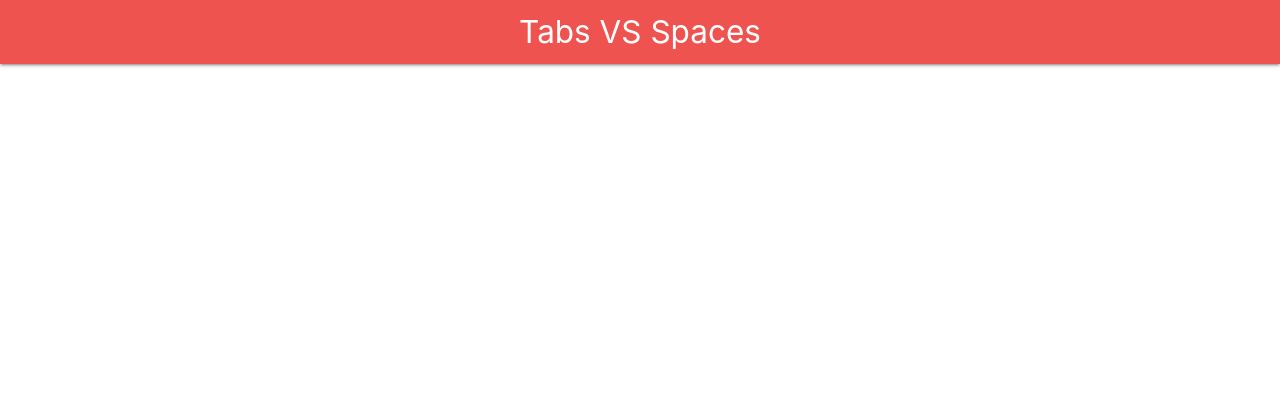
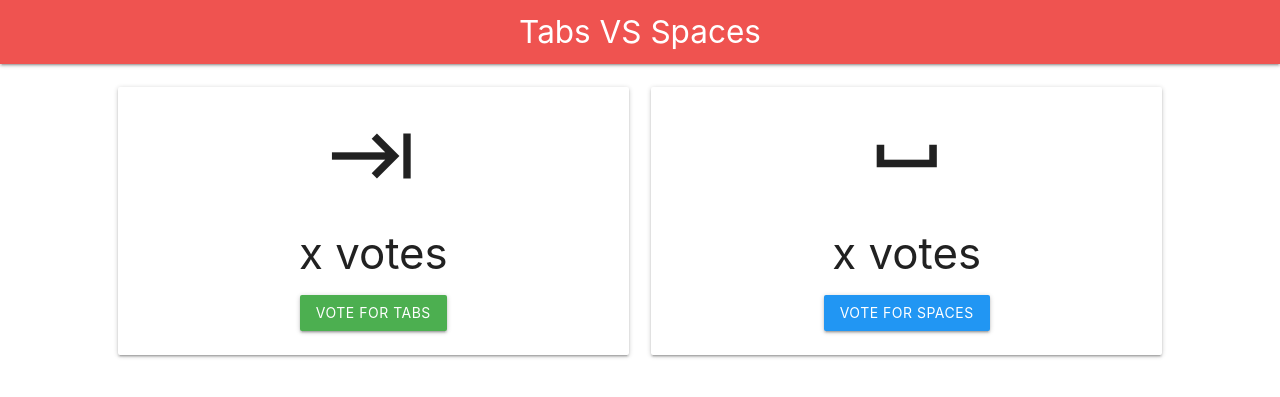
Before and after one commit to abbycar/python-tabs-vs-spaces-public, a Flask app: page / in a window 1280 px wide. Shown: the top 397 px of the page. Run offline with Flask 2, Linux system fonts and the light colour scheme.

Commit message:
Adds vote saving

```diff
--- a/app.py
+++ b/app.py
@@ -1,8 +1,10 @@
+import datetime
+
 import sqlalchemy
-from flask import Flask, render_template
+from flask import Flask, render_template, Response, request
 from sqlalchemy.orm import sessionmaker
 
-from models import create_database
+from models import create_database, Votes
 
 app = Flask(__name__)
 
@@ -61,9 +63,27 @@ def index():
 # """Tally votes and return vote information"""
 
 
-# @app.route("/", methods=["POST"])
-# def save_vote():
-# """Save vote to database"""
+@app.route("/", methods=["POST"])
+def save_vote():
+    # Get the team and time the vote was cast.
+    team = request.form["team"]
+    time_cast = datetime.datetime.utcnow()
+
+    if team != "TABS" and team != "SPACES":
+        return Response(response="Invalid team specified.", status=400)
+
+    try:
+        session.add(Votes(time_cast=time_cast, candidate=team))
+        session.commit()
+    except Exception as e:
+        return Response(
+            status=500,
+            response="Unable to successfully cast vote!",
+        )
+    return Response(
+        status=200,
+        response="Vote successfully cast for '{}'".format(team),
+    )
 
 
 # def access_secret_version(secret_version_id):
--- a/templates/index.html
+++ b/templates/index.html
@@ -26,22 +26,22 @@
 <!--            {% endif %}-->
 <!--        </h4>-->
 <!--    </div>-->
-<!--    <div class="row center">-->
-<!--        <div class="col s6 m5 offset-m1">-->
-<!--            <div class="card-panel">-->
-<!--                <i class="material-icons large">keyboard_tab</i>-->
-<!--                <h3>{{tab_count}} votes</h3>-->
-<!--                <button id="voteTabs" class="btn green">Vote for TABS</button>-->
-<!--            </div>-->
-<!--        </div>-->
-<!--        <div class="col s6 m5">-->
-<!--            <div class="card-panel">-->
-<!--                <i class="material-icons large">space_bar</i>-->
-<!--                <h3>{{space_count}} votes</h3>-->
-<!--                <button id="voteSpaces" class="btn blue">Vote for SPACES</button>-->
-<!--            </div>-->
-<!--        </div>-->
-<!--    </div>-->
+    <div class="row center">
+        <div class="col s6 m5 offset-m1">
+            <div class="card-panel">
+                <i class="material-icons large">keyboard_tab</i>
+                <h3>x votes</h3>
+                <button id="voteTabs" class="btn green">Vote for TABS</button>
+            </div>
+        </div>
+        <div class="col s6 m5">
+            <div class="card-panel">
+                <i class="material-icons large">space_bar</i>
+                <h3>x votes</h3>
+                <button id="voteSpaces" class="btn blue">Vote for SPACES</button>
+            </div>
+        </div>
+    </div>
 <!--    <h4 class="header center">Recent Votes</h4>-->
 <!--    <ul class="container collection center">-->
 <!--        {% for vote in recent_votes %}-->
@@ -59,27 +59,27 @@
 <!--        {% endfor %}-->
 <!--    </ul>-->
 </div>
-<!--<script>-->
-<!--    function vote(team) {-->
-<!--        var xhr = new XMLHttpRequest();-->
-<!--        xhr.onreadystatechange = function () {-->
-<!--            if (this.readyState == 4) {-->
-<!--                if (!window.alert(this.responseText)) {-->
-<!--                    window.location.reload();-->
-<!--                }-->
-<!--            }-->
-<!--        };-->
-<!--        xhr.open("POST", "/", true);-->
-<!--        xhr.setRequestHeader("Content-Type", "application/x-www-form-urlencoded");-->
-<!--        xhr.send("team=" + team);-->
-<!--    }-->
+<script>
+    function vote(team) {
+        const xhr = new XMLHttpRequest();
+        xhr.onreadystatechange = function () {
+            if (this.readyState == 4) {
+                if (!window.alert(this.responseText)) {
+                    window.location.reload();
+                }
+            }
+        };
+        xhr.open("POST", "/", true);
+        xhr.setRequestHeader("Content-Type", "application/x-www-form-urlencoded");
+        xhr.send("team=" + team);
+    }
 
-<!--    document.getElementById("voteTabs").addEventListener("click", function () {-->
-<!--        vote("TABS");-->
-<!--    });-->
-<!--    document.getElementById("voteSpaces").addEventListener("click", function () {-->
-<!--        vote("SPACES");-->
-<!--    });-->
-<!--</script>-->
+    document.getElementById("voteTabs").addEventListener("click", function () {
+        vote("TABS");
+    });
+    document.getElementById("voteSpaces").addEventListener("click", function () {
+        vote("SPACES");
+    });
+</script>
 </body>
 </html>
```
